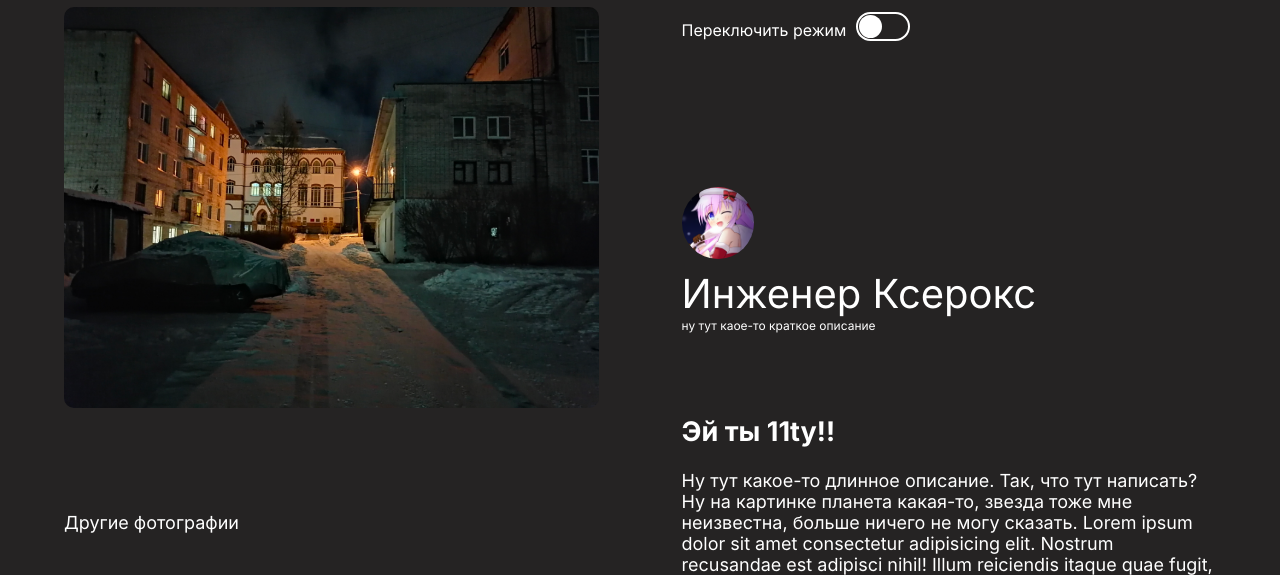
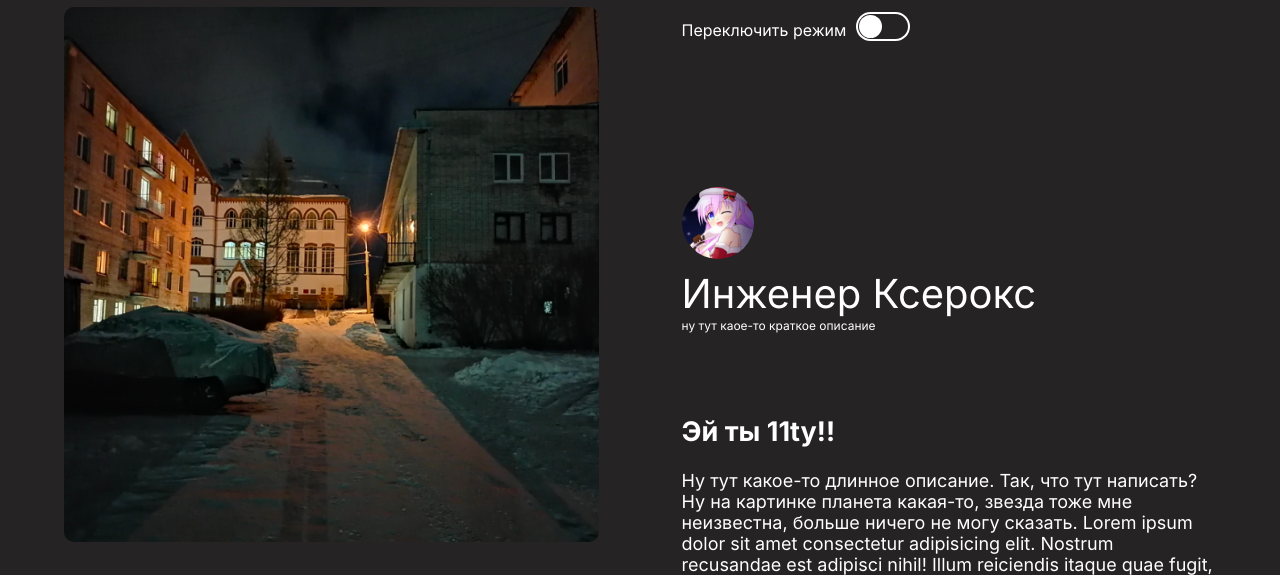
Before and after one commit to kruzhok/11ty-soravala, an Eleventy site: page src/posts/1.md in a window 1280 px wide. Shown: the part 186-761 px from the top of the page. Built offline with nearby package versions, Linux system fonts and the light colour scheme; Eleventy itself is replaced by a stand-in of ours; files that its build step writes are made by us from their sources; what pretty-data would draw is missing.

Commit message:
Add files via upload

```diff
--- a/src/includes/styles/other_pages_css/picture-page.css
+++ b/src/includes/styles/other_pages_css/picture-page.css
@@ -9,13 +9,18 @@
 .page-image {
     border-radius: 10px;
     width: 100%;
+    aspect-ratio: 1/1;
+    overflow: hidden;
+    object-fit: cover;
     height: 1fr;
+    align-self: center;
 }
 
 .image-info {
     display: grid;
     grid-template-rows: 180px 146px 1fr;
 }
+
 
 .pic-author {
     display: grid;
--- a/src/layouts/post.njk
+++ b/src/layouts/post.njk
@@ -65,9 +65,9 @@
               <div class="signature">{{description}}</div>
           </div>
       </div>
-      <div class="img-about">
-        {{content | safe}}
-      </div>
+        <div class="img-about">
+          {{content | safe}}
+        </div>
       </div>
     </div>
     </section>
```
Also changed, not shown: src/includes/styles/images.css (line endings or trailing spaces).
